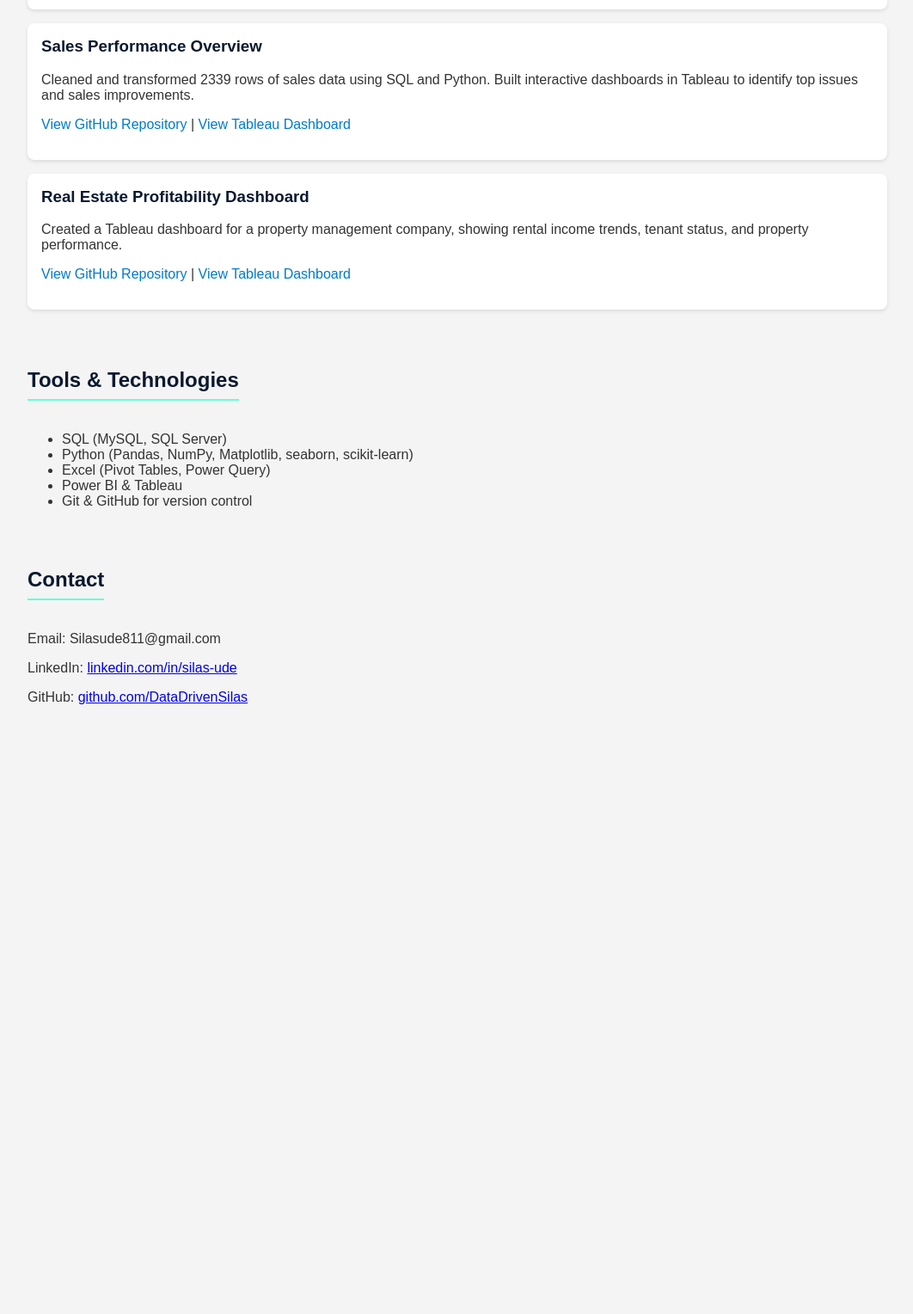
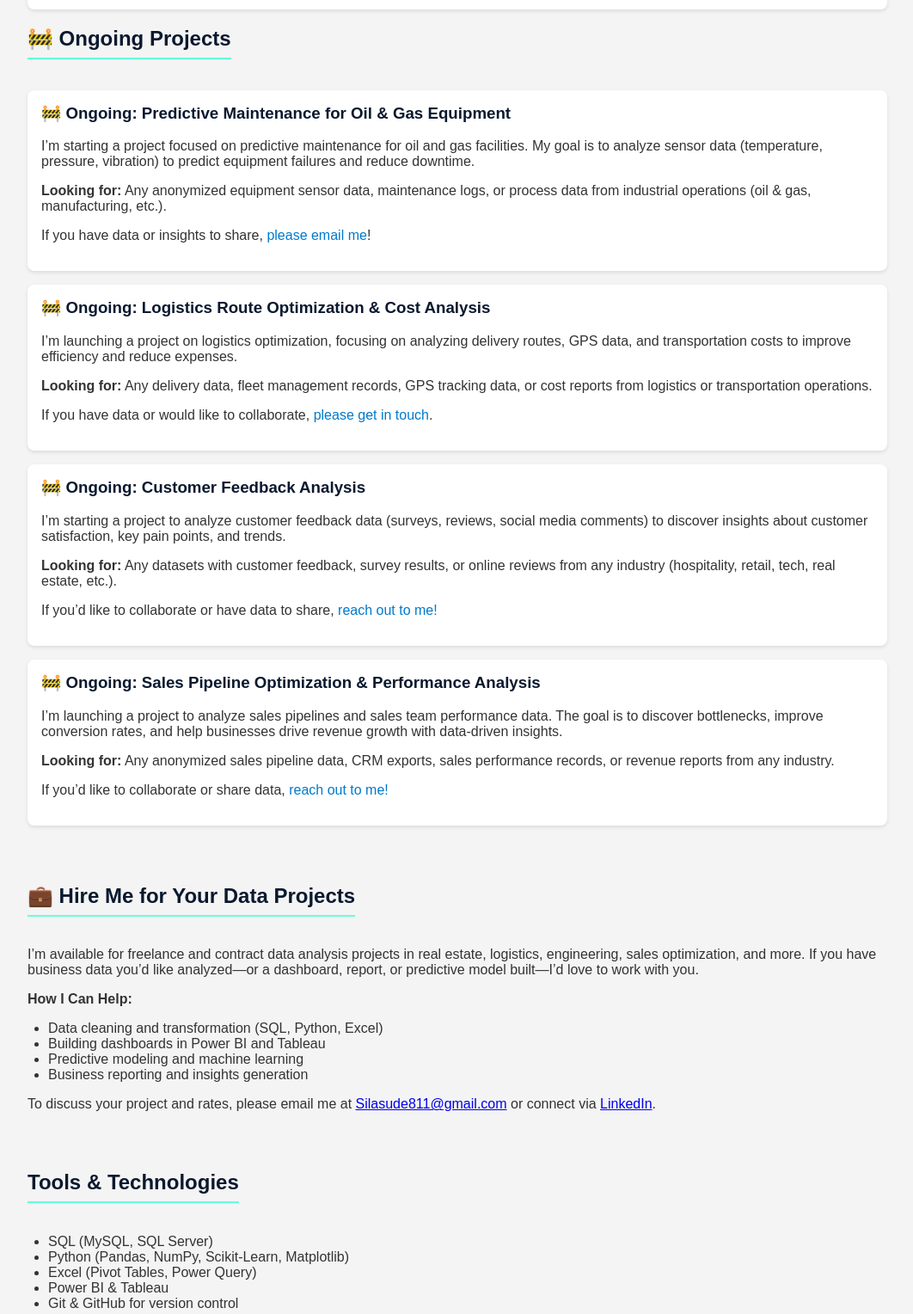
Before and after one commit to DataDrivenSilas/DataDrivenSilas.Github.io, a plain HTML site: page index.html in a window 1280 px wide. Shown: the part 960-2488 px from the top of the page at 86% size, without its empty margins (108-1170 px from the left). Before the commit the page ends 1860 px from the top, so only its background shows below. Drawn offline with Linux system fonts and the light colour scheme.

Commit message:
Update index.html

```diff
--- a/index.html
+++ b/index.html
@@ -83,6 +83,10 @@
       color: #666;
       margin-top: 0.5rem;
     }
+    ul {
+      list-style-type: disc;
+      padding-left: 1.5rem;
+    }
   </style>
 </head>
 <body>
@@ -122,31 +126,58 @@
         </div>
       </div>
 
-      <!-- Existing Other Projects -->
+      <!-- Other Completed Projects -->
+
+    <div class="section">
+      <h2>🚧 Ongoing Projects</h2>
+
       <div class="project">
-        <h3>Sales Performance Overview</h3>
-        <p>Cleaned and transformed 2339 rows of sales data using SQL and Python. Built interactive dashboards in Tableau to identify top issues and sales improvements.</p>
-        <p>
-          <a href="https://github.com/DataDrivenSilas/hotel-feedback-analysis" target="_blank">View GitHub Repository</a> |
-          <a href="https://public.tableau.com/app/profile/silas.portfolio/viz/hotel-feedback-dashboard" target="_blank">View Tableau Dashboard</a>
-        </p>
+        <h3>🚧 Ongoing: Predictive Maintenance for Oil & Gas Equipment</h3>
+        <p>I’m starting a project focused on predictive maintenance for oil and gas facilities. My goal is to analyze sensor data (temperature, pressure, vibration) to predict equipment failures and reduce downtime.</p>
+        <p><strong>Looking for:</strong> Any anonymized equipment sensor data, maintenance logs, or process data from industrial operations (oil & gas, manufacturing, etc.).</p>
+        <p>If you have data or insights to share, <a href="mailto:Silasude811@gmail.com">please email me</a>!</p>
       </div>
 
       <div class="project">
-        <h3>Real Estate Profitability Dashboard</h3>
-        <p>Created a Tableau dashboard for a property management company, showing rental income trends, tenant status, and property performance.</p>
-        <p>
-          <a href="https://github.com/DataDrivenSilas/real-estate-profitability" target="_blank">View GitHub Repository</a> |
-          <a href="https://public.tableau.com/app/profile/silas.ude/vizzes" target="_blank">View Tableau Dashboard</a>
-        </p>
+        <h3>🚧 Ongoing: Logistics Route Optimization & Cost Analysis</h3>
+        <p>I’m launching a project on logistics optimization, focusing on analyzing delivery routes, GPS data, and transportation costs to improve efficiency and reduce expenses.</p>
+        <p><strong>Looking for:</strong> Any delivery data, fleet management records, GPS tracking data, or cost reports from logistics or transportation operations.</p>
+        <p>If you have data or would like to collaborate, <a href="mailto:Silasude811@gmail.com">please get in touch</a>.</p>
       </div>
+
+      <div class="project">
+        <h3>🚧 Ongoing: Customer Feedback Analysis</h3>
+        <p>I’m starting a project to analyze customer feedback data (surveys, reviews, social media comments) to discover insights about customer satisfaction, key pain points, and trends.</p>
+        <p><strong>Looking for:</strong> Any datasets with customer feedback, survey results, or online reviews from any industry (hospitality, retail, tech, real estate, etc.).</p>
+        <p>If you’d like to collaborate or have data to share, <a href="mailto:Silasude811@gmail.com">reach out to me!</a></p>
+      </div>
+
+      <div class="project">
+        <h3>🚧 Ongoing: Sales Pipeline Optimization & Performance Analysis</h3>
+        <p>I’m launching a project to analyze sales pipelines and sales team performance data. The goal is to discover bottlenecks, improve conversion rates, and help businesses drive revenue growth with data-driven insights.</p>
+        <p><strong>Looking for:</strong> Any anonymized sales pipeline data, CRM exports, sales performance records, or revenue reports from any industry.</p>
+        <p>If you’d like to collaborate or share data, <a href="mailto:Silasude811@gmail.com">reach out to me!</a></p>
+      </div>
+    </div>
+
+    <div class="section">
+      <h2>💼 Hire Me for Your Data Projects</h2>
+      <p>I’m available for freelance and contract data analysis projects in real estate, logistics, engineering, sales optimization, and more. If you have business data you’d like analyzed—or a dashboard, report, or predictive model built—I’d love to work with you.</p>
+      <p><strong>How I Can Help:</strong></p>
+      <ul>
+        <li>Data cleaning and transformation (SQL, Python, Excel)</li>
+        <li>Building dashboards in Power BI and Tableau</li>
+        <li>Predictive modeling and machine learning</li>
+        <li>Business reporting and insights generation</li>
+      </ul>
+      <p>To discuss your project and rates, please email me at <a href="mailto:Silasude811@gmail.com">Silasude811@gmail.com</a> or connect via <a href="https://www.linkedin.com/in/silas-ude-8297b934a/" target="_blank">LinkedIn</a>.</p>
     </div>
 
     <div class="section">
       <h2>Tools & Technologies</h2>
       <ul>
         <li>SQL (MySQL, SQL Server)</li>
-        <li>Python (Pandas, NumPy, Matplotlib, seaborn, scikit-learn)</li>
+        <li>Python (Pandas, NumPy, Scikit-Learn, Matplotlib)</li>
         <li>Excel (Pivot Tables, Power Query)</li>
         <li>Power BI & Tableau</li>
         <li>Git & GitHub for version control</li>
@@ -155,7 +186,7 @@
 
     <div class="section">
       <h2>Contact</h2>
-      <p>Email: Silasude811@gmail.com</p>
+      <p>Email: <a href="mailto:Silasude811@gmail.com">Silasude811@gmail.com</a></p>
       <p>LinkedIn: <a href="https://www.linkedin.com/in/silas-ude-8297b934a/" target="_blank">linkedin.com/in/silas-ude</a></p>
       <p>GitHub: <a href="https://github.com/DataDrivenSilas" target="_blank">github.com/DataDrivenSilas</a></p>
     </div>
```
